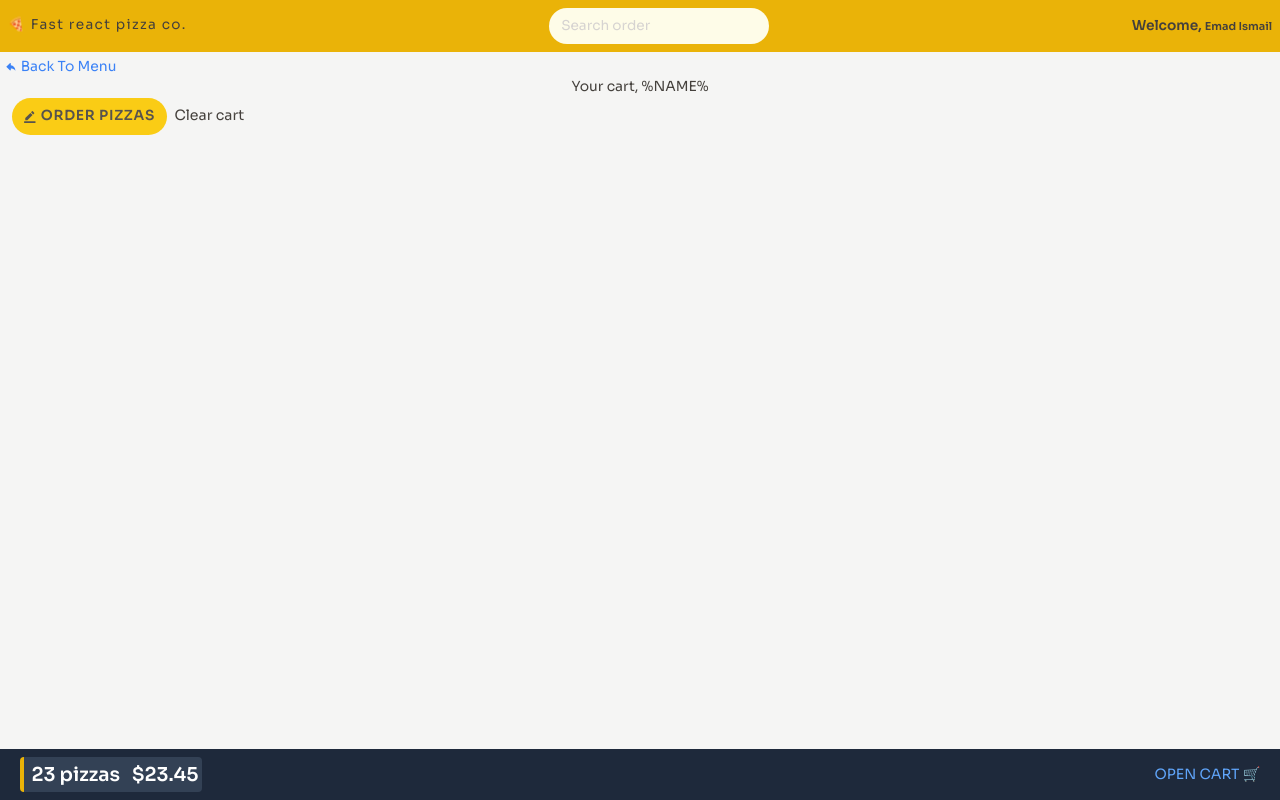
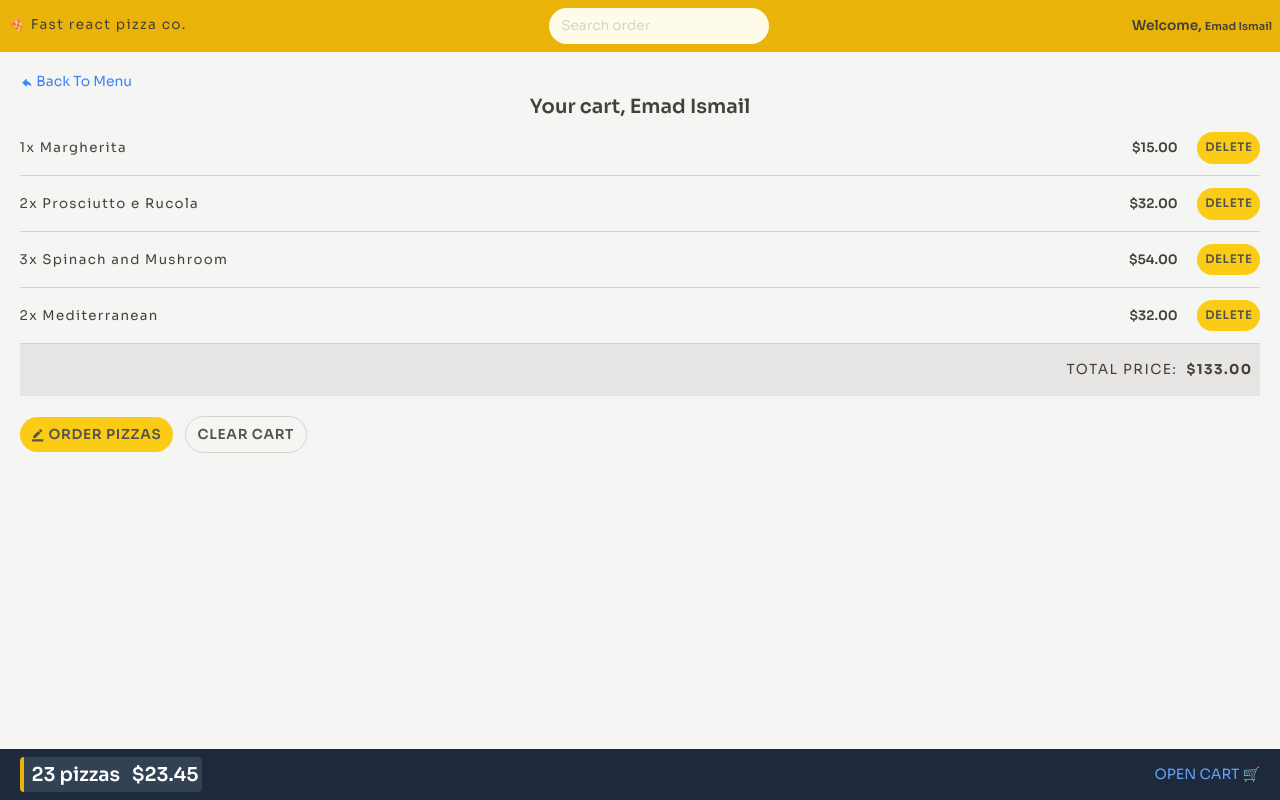
Before and after one commit to Emad1615/Fast-Pizza-App, a React (Vite) app: page /cart in a window 1280 px wide. Built offline with nearby package versions, Linux system fonts and the light colour scheme.

Commit message:
cartStyleCommit

```diff
--- a/src/features/cart/Cart.jsx
+++ b/src/features/cart/Cart.jsx
@@ -3,18 +3,59 @@
 import { MdBorderColor } from "react-icons/md";
 import Button from "../../ui/Button";
 import LinkButton from "../../ui/LinkButton";
+import CartItem from "./CartItem";
+import { formatCurrency } from "../../utils/helper";
 
+const fakeCart=[
+  {
+    id:1,
+    pizzaName:"Margherita",
+    quantity:1,
+    unitPrice:15,
+    totalPrice:15
+  },
+  {
+    id:2,
+    pizzaName:"Prosciutto e Rucola",
+    quantity:2,
+    unitPrice:16,
+    totalPrice:32
+  },
+  {
+    id:3,
+    pizzaName:"Spinach and Mushroom",
+    quantity:3,
+    unitPrice:18,
+    totalPrice:54
+  },
+  {
+    id:4,
+    pizzaName:"Mediterranean",
+    quantity:2,
+    unitPrice:16,
+    totalPrice:32
+  },
+]
 function Cart() {
+  const cart=fakeCart;
+  const netPrice=cart.reduce((sum,arr)=>sum+=arr.totalPrice,(0));
   return (
-    <div className="p-1">
+    <div className="p-5">
       <LinkButton to={"/menu"}>
         <TiArrowBack className="inline-block" /> Back To Menu
       </LinkButton>
-      <p className="text-center">Your cart, %NAME%</p>
-      <Button to={"/order/new"} type={"primary"}><MdBorderColor className="inline-block" /> Order Pizzas</Button>
-      <button>
-        Clear cart
-      </button>
+
+      <h3 className="text-center text-xl font-semibold">Your cart, Emad Ismail</h3>
+      <ul className="divide-y divide-stone-300 border-b border-b-stone-300">
+        {
+            cart.map((item,idx)=> <CartItem key={idx} pizza={item}/>)
+        }
+      </ul>
+      <p className="text-right  bg-stone-200 py-4 px-2 tracking-widest uppercase">Total price:&nbsp; <strong >{formatCurrency(netPrice)}</strong></p>
+      <div className="space-x-3 mt-5">
+        <Button to={"/order/new"} type={"primary"}><MdBorderColor className="inline-block" /> Order Pizzas</Button>
+      <Button type="secondary">Clear Cart</Button>
+      </div>
     </div>
   );
 }
--- a/src/features/cart/CartItem.jsx
+++ b/src/features/cart/CartItem.jsx
@@ -1,5 +1,17 @@
-function CartItem() {
-  return <div>Cart Items</div>;
+import Button from "../../ui/Button";
+import { formatCurrency } from "../../utils/helper";
+
+function CartItem({pizza}) {
+  const {id,pizzaName,quantity,unitPrice,totalPrice}=pizza;
+  return (
+    <li className="py-3 sm:flex sm:justify-between sm:items-center">
+    <p className="font-normal tracking-widest">{quantity}x {pizzaName}</p>
+    <div className="flex justify-between items-end sm:gap-5 sm:items-center">
+      <p className="font-semibold">{formatCurrency(totalPrice)}</p>
+      <Button type={"small"}>DELETE</Button>
+    </div>
+  </li>
+  );
 }
 
 export default CartItem;
--- a/src/features/order/CreateOrder.jsx
+++ b/src/features/order/CreateOrder.jsx
@@ -41,7 +41,7 @@
                 </div>
                 <div  className="m-3">
                     <input type="tel" name="phone" placeholder="Phone Number" className="input" required/>
-                    {error?.phone && <p className="text-red-500 font-mono">{error.phone}</p>}
+                    {error?.phone && <p className="text-red-500 font-mono bg-red-100 my-2 px-2 py-1 font-normal rounded">⚠ {error.phone}</p>}
                 </div>
                 <div className="m-3">
                     <input type="text" name="address" placeholder="Address" className="input" required/>
--- a/src/features/order/Order.jsx
+++ b/src/features/order/Order.jsx
@@ -5,6 +5,7 @@
   formatCurrency,
   formatDate,
 } from "../../utils/helper";
+import OrderItem from "./OrderItem";
 
 function Order() {
   const data = useLoaderData();
@@ -18,43 +19,57 @@
     cart,
   } = data;
   const deliveryIn = calcMinutesLeft(estimatedDelivery);
+  console.log(data)
   return (
-    <div className="m-4">
-      <blockquote className="border-l-8 p-5 border-l-yellow-600 w-3/6 m-auto bg-yellow-50">
-        <h3 className="text-center font-extrabold text-xl text-slate-500">
-          Invoice
+    <div className="my-5 mx-10 ">
+        <h3 className="text-center font-extrabold text-xl text-slate-600 uppercase tracking-widest">
+          Order details
         </h3>
-        <h4>Priority: {priority ? " ✅" : " ❌"} </h4>
-        <h4>Status: {status} order</h4>
-        <h4>Estimated time: {formatDate(estimatedDelivery)} </h4>
-        <h4>Order price: {formatCurrency(orderPrice)} </h4>
+        <div className="m-4 space-y-6">
+
+        <div className="flex justify-between items-center gap-3 flex-wrap">
+          <h3 className="text-xl font-extrabold uppercase">Order <strong className="text-green-600 px-2 underline">#{id}</strong> Status</h3>
+          <div className="space-x-4">
+             {priority ? <span className="text-red-50 bg-red-500 rounded-full px-4 py-2 uppercase text-sm">priority</span> : null}
+            <span className="text-green-50 bg-green-500 rounded-full px-4 py-2 text-sm uppercase">{status}</span>
+          </div>
+        </div>
+
+      <div className="flex justify-between items-center flex-wrap bg-stone-200  py-4 px-2 rounded-lg">
+        <p className="font-semibold tracking-widest">
+          {
+            deliveryIn>0? `Only ${calcMinutesLeft(estimatedDelivery)} minutes left`:"Order should have arrived"
+          }
+        </p>
+         <p className="font-normal tracking-widest">Estimated time: {formatDate(estimatedDelivery)}</p>
+      </div>
+      <ul className="divide-y divide-stone-200">
+          {
+            cart.map((item,idx)=><OrderItem key={idx} item={item}/>)
+          }
+      </ul>
+
+      <div className="space-y-3 bg-stone-200  py-4 px-2 rounded-lg ">
+        <h4>Order price: <code className=" font-semibold">{formatCurrency(orderPrice)}</code> </h4>
           {priority && (
             <h4>
               Priority Price:{" "}
-            <code className="text-red-500">
+              <code className=" font-semibold">
                 {formatCurrency(priorityPrice)}
               </code>
             </h4>
           )}
           <h4>
             To pay on delivery:
-          <code className="text-red-500">
+            <code className=" font-semibold">
               {formatCurrency(orderPrice + priorityPrice)}
             </code>
           </h4>
-        <h4>
-          {deliveryIn > 0 ? (
-           <strong className="text-red-700 block text-center font-extrabold">
-             {calcMinutesLeft(estimatedDelivery)} minutes left
-           </strong>
-          ) : (
-            <strong className="text-green-600 block text-center ">
-              Order should have arrived 🍴
-            </strong>
-          )}
-        </h4>
-      </blockquote>
       </div>
+
+    </div>
+    </div>
+
   );
 }
 export async function loader({ request, params }) {
--- /dev/null
+++ b/src/features/order/OrderItem.jsx
@@ -0,0 +1,13 @@
+import { formatCurrency } from "../../utils/helper"
+
+function OrderItem({item}) {
+    const {pizzaId,name,quantity,totalPrice,unitPrice}=item
+    return (
+        <li className="flex justify-between items-center py-4 px-2">
+            <p className="tracking-widest"><strong>{quantity}</strong>x {name}</p>
+            <p className="font-semibold">{formatCurrency(totalPrice)}</p>
+        </li>
+    )
+}
+
+export default OrderItem
--- a/src/ui/Button.jsx
+++ b/src/ui/Button.jsx
@@ -1,13 +1,13 @@
 import { Link } from "react-router-dom"
 
 function Button({children,disabled,to,type}) {
-    // const className=`bg-yellow-400 py-2 px-3 inline-block rounded-full font-semibold text-stone-600 mx-2 hover:bg-yellow-300 tracking-wider uppercase  transition-all duration-300 focus:outline-none
-    // focus:ring focus:ring-yellow-200 focus:ring-offset-2 disabled:cursor-not-allowed hover:shadow-lg`;
-    const base=`bg-yellow-400  inline-block rounded-full font-semibold text-stone-600 mx-2 hover:bg-yellow-300 tracking-wider uppercase  transition-all duration-300 focus:outline-none
+    const base=`bg-yellow-400 text-sm inline-block rounded-full font-semibold text-stone-600 hover:bg-yellow-300 tracking-wider uppercase  transition-all duration-300 focus:outline-none
     focus:ring focus:ring-yellow-200 focus:ring-offset-2 disabled:cursor-not-allowed hover:shadow-lg`;
     const style={
         primary:base+' py-2 px-3',
-        small:base+' py-2 px-2 text-xs'
+        small:base+' py-2 px-2 text-xs',
+        secondary:`py-2 px-3 text-sm bg-transparent text-stone-400  inline-block rounded-full hover:text-stone-600 text-stone-600 hover:bg-stone-200 tracking-wider uppercase  transition-all duration-300 focus:outline-none
+        focus:text-stone-600  focus:ring focus:ring-stone-200 focus:ring-offset-2 disabled:cursor-not-allowed  border border-stone-300 font-semibold`
     }
     if(to) return <Link className={style[type]} to={to}>{children}</Link>
     return (
```
Lines whose indentation alone changed are shown as unchanged.
